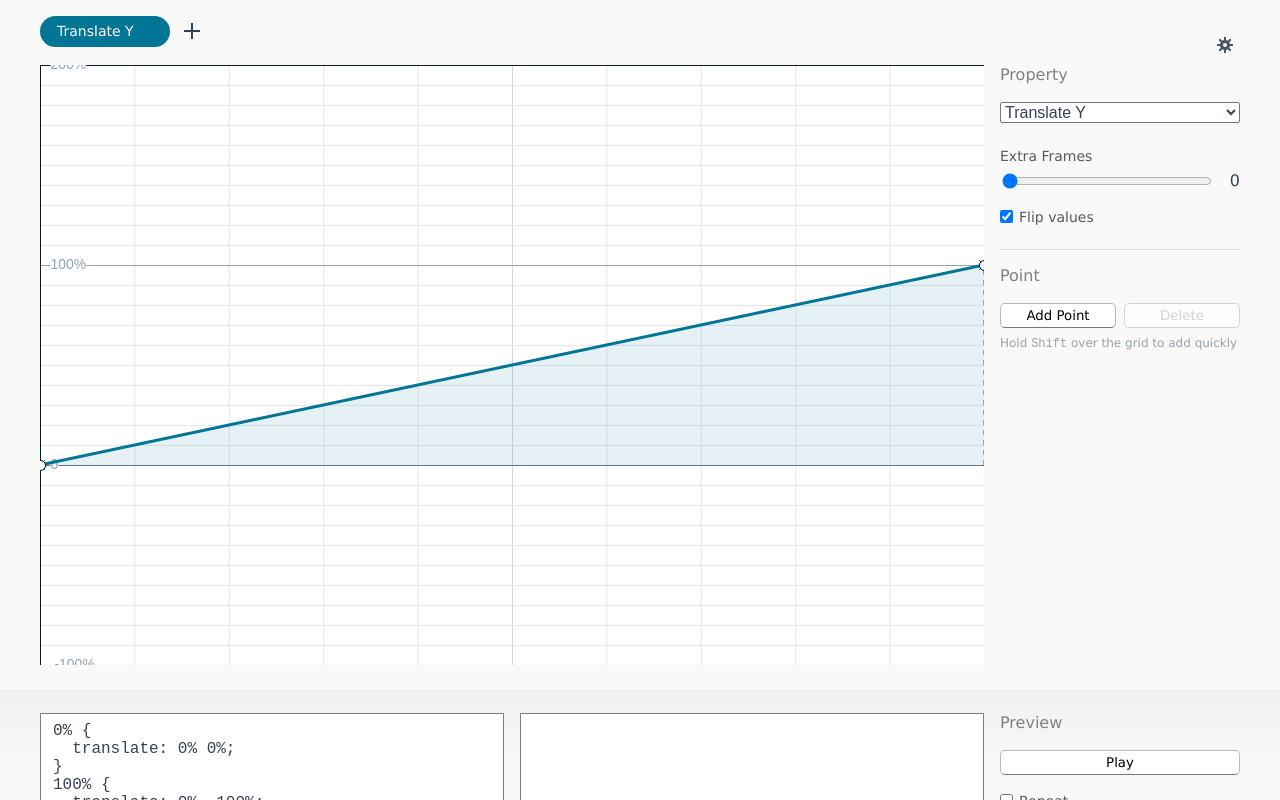
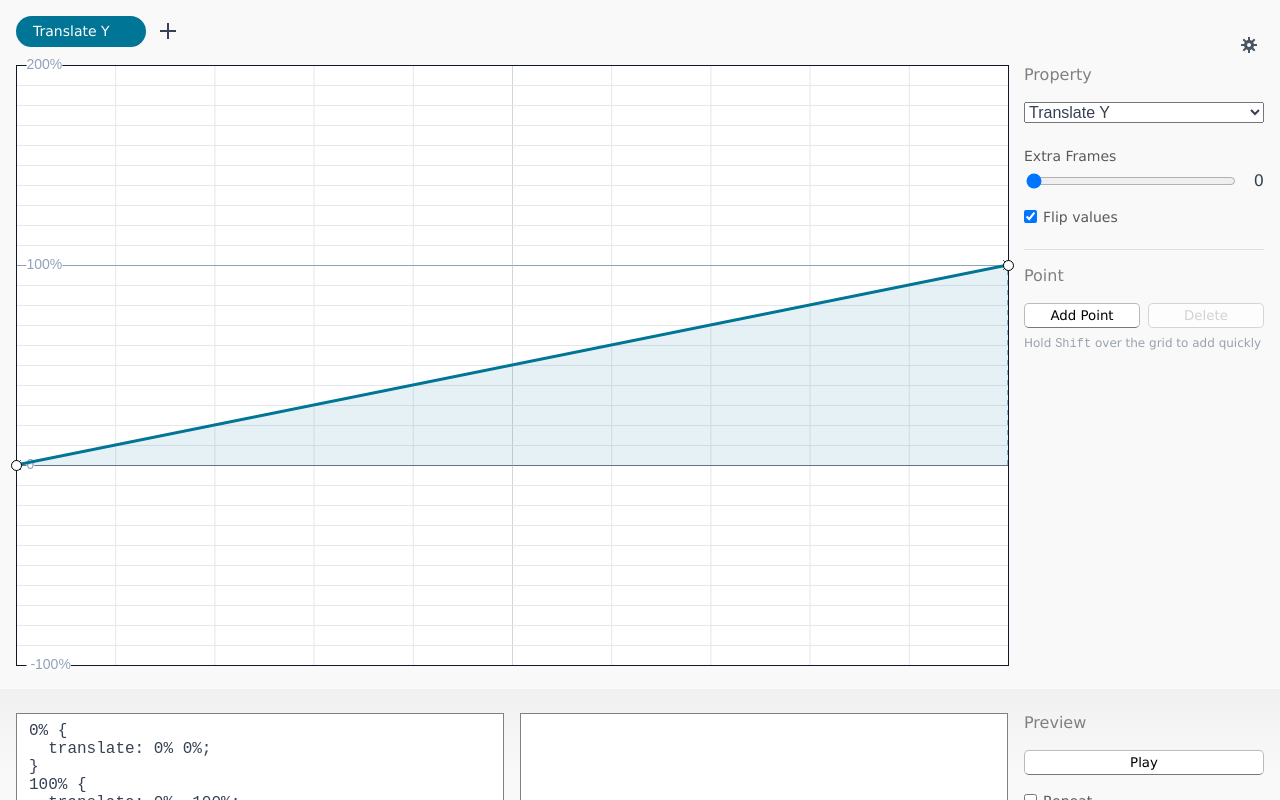
Before and after one commit to gillibrand/keyframe-click, a React (Vite) app: page / in a window 1280 px wide. Shown: the top 800 px of the page. Built offline with nearby package versions, Linux system fonts and the light colour scheme.

Commit message:
Add back insets to canvas to allow overflow drawing
This shows the dots outside the canvas visible area a bit since they might site at 0 or 100 and we don't want them truncated. This lines up the canvas perfectly in it grid slot now too so that it aligns with the inspector and preview below.

```diff
--- a/src/app/App.css
+++ b/src/app/App.css
@@ -1,7 +1,14 @@
 .timeline {
   display: block;
+  position: absolute;
+
+  /* Inset is used to overflow drawing of the dots and text near the edge. We offset the position so
+  we can have a large canvas that takes up the same physical size. The extra 20px of height is 10+10
+  for that.*/
+  inset: -10px;
+  height: 620px;
+
   width: 100%;
-  height: 600px;
 
   &:focus {
     outline: none;
@@ -12,13 +19,16 @@
   display: grid;
   gap: 1rem;
   grid-template-columns: 1fr 15rem;
-  align-items: start;
+  align-items: stretch;
 }
 
 .timeline-wrapper {
-  overflow: auto;
-  margin: -10px;
   position: relative;
+
+  /* This timeline visually overflow a bit (the text and focus outline)--10 on each edge */
+  min-height: 620px;
+  margin-inline-end: -20px;
+  margin-block-end: -20px;
 }
 
 .timeline-message {
--- a/src/app/App.tsx
+++ b/src/app/App.tsx
@@ -404,17 +404,16 @@ function App() {
           </MenuProvider>
 
           <div className="inspector-sidebar ">
-            <div className="relative">
+            <div className="timeline-wrapper">
               {isAdding && showMessage && <div className="timeline-message">Click timeline to add</div>}
 
               <canvas
-                // TODO: add 20px or so insets back
+                className={"timeline " + (isAdding ? "is-adding" : "")}
                 width={900}
-                height={600}
+                height={620}
                 id="canvas"
                 ref={canvasRef}
                 tabIndex={0}
-                className={"timeline " + (isAdding ? "is-adding" : "")}
               />
             </div>
 
--- a/src/style/global.css
+++ b/src/style/global.css
@@ -96,7 +96,7 @@ body {
 }
 
 .container {
-  max-width: 1200px;
+  max-width: 1800px;
   display: block;
   margin: 0 auto;
 }
--- a/src/timeline/Layers.ts
+++ b/src/timeline/Layers.ts
@@ -311,11 +311,11 @@ function cacheSamples(layer: RealLayer) {
 
   if (layer.sampleCount <= 0) return samples;
 
-  const inc = 100 / layer.sampleCount;
+  const inc = 100 / (layer.sampleCount + 1);
 
   // We walk left to right over the entire user space. (Maybe calc real width and walk that?)
-  for (let x = 0; x < 101; x += inc) {
-    if (x > 100) x = 100;
+  for (let i = 1; i < layer.sampleCount + 1; i++) {
+    const x = i * inc;
 
     if (x < a.x) {
       // Haven't hit a curve yet, so skip this dot
--- a/src/timeline/Timeline.ts
+++ b/src/timeline/Timeline.ts
@@ -136,7 +136,7 @@ export function createTimeline({ canvas: _canvas, layers: _layers }: TimelinePro
       const newWidth = entry.borderBoxSize[0].inlineSize * scale;
       if (canvas.width === newWidth) return;
 
-      setUserPxWidth(newWidth / (100 * scale));
+      setUserPxWidth((newWidth - InsetX * 2 * scale) / (100 * scale));
       canvas.width = newWidth;
       // Need to reset DPI scale after each width change
       cx.scale(scale, scale);
@@ -319,7 +319,9 @@ export function createTimeline({ canvas: _canvas, layers: _layers }: TimelinePro
 
     const p200 = asRealY(200);
     const pNeg100 = asRealY(-100);
+    // console.info(">>> pNeg100", pNeg100);
     const fullDiff = pNeg100 - p200;
+    // console.info(">>> fullDiff", fullDiff);
 
     _cx.fillStyle = Colors.White;
     _cx.fillRect(InsetX, InsetY, width() - 2 * InsetX, fullDiff);
@@ -382,16 +384,18 @@ export function createTimeline({ canvas: _canvas, layers: _layers }: TimelinePro
     _cx.font = "14px sans-serif ";
     _cx.fillStyle = Colors.Gray500;
 
+    const x = 20;
+
     for (let y = -100; y <= 200; y += 100) {
       const ry = asRealY(y);
       const text = y === 0 ? "0" : y < 0 ? ` -${Math.abs(y)}%` : `${y}%`;
       const r = _cx.measureText(text);
 
       _cx.fillStyle = Colors.White;
-      _cx.fillRect(10, ry - 4, r.width, 8);
+      _cx.fillRect(x, ry - 4, r.width, 8);
 
       _cx.fillStyle = Colors.Gray400;
-      _cx.fillText(text, 10, ry);
+      _cx.fillText(text, x, ry);
     }
   }
 
--- a/src/timeline/convert.ts
+++ b/src/timeline/convert.ts
@@ -19,8 +19,8 @@ export function setUserPxWidth(w: number) {
 
 // Edges in real px that we inset the visible canvas. Allows for dots to appear to overflow the
 // canvas a bit.
-export const InsetX = 0;
-export const InsetY = 0;
+export const InsetX = 10;
+export const InsetY = 10;
 
 // Offset in real px in order for the 0,0 origin to it in a logical place for user dots.
 export const OffsetX = 0 + InsetX;
```
